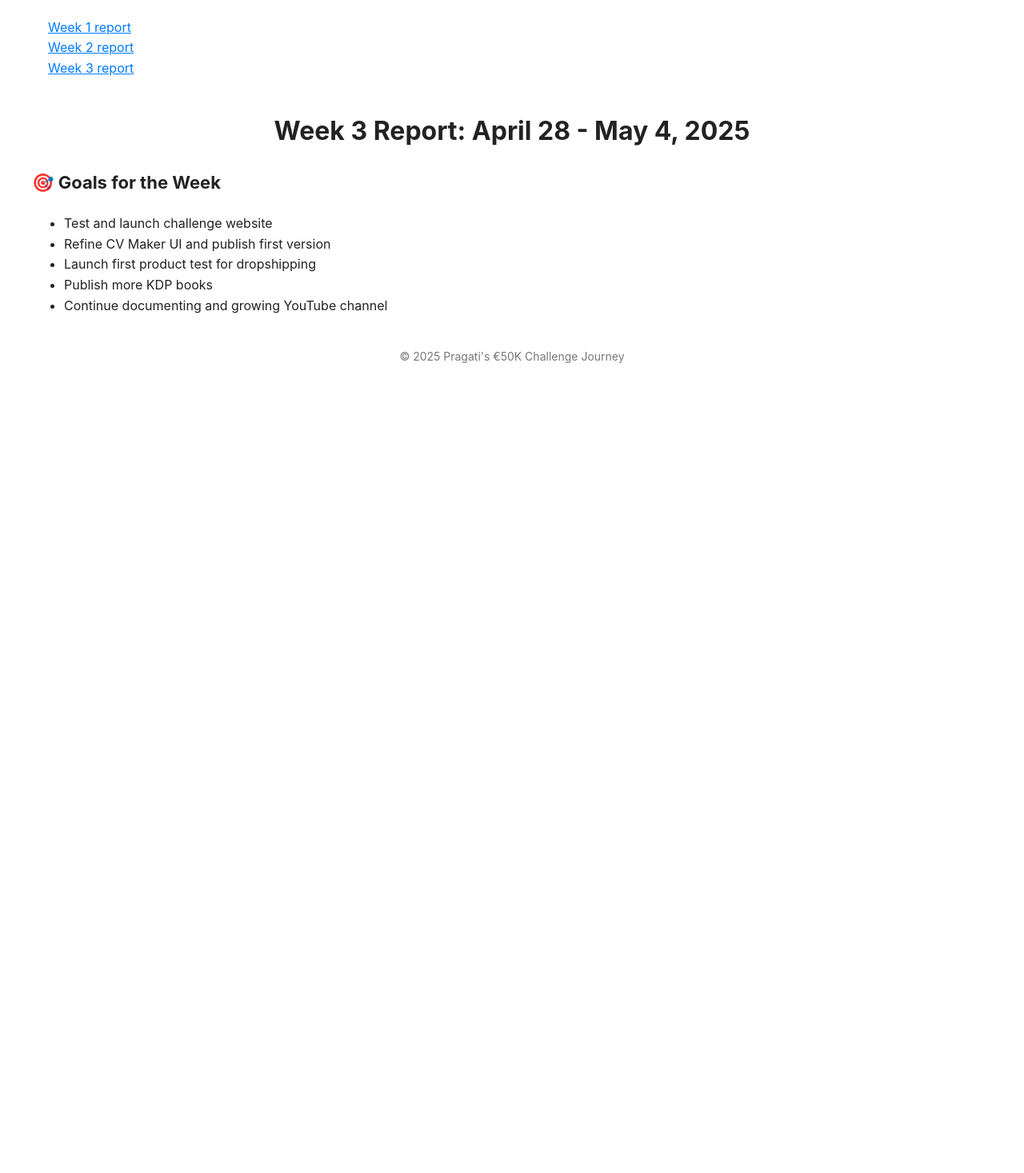
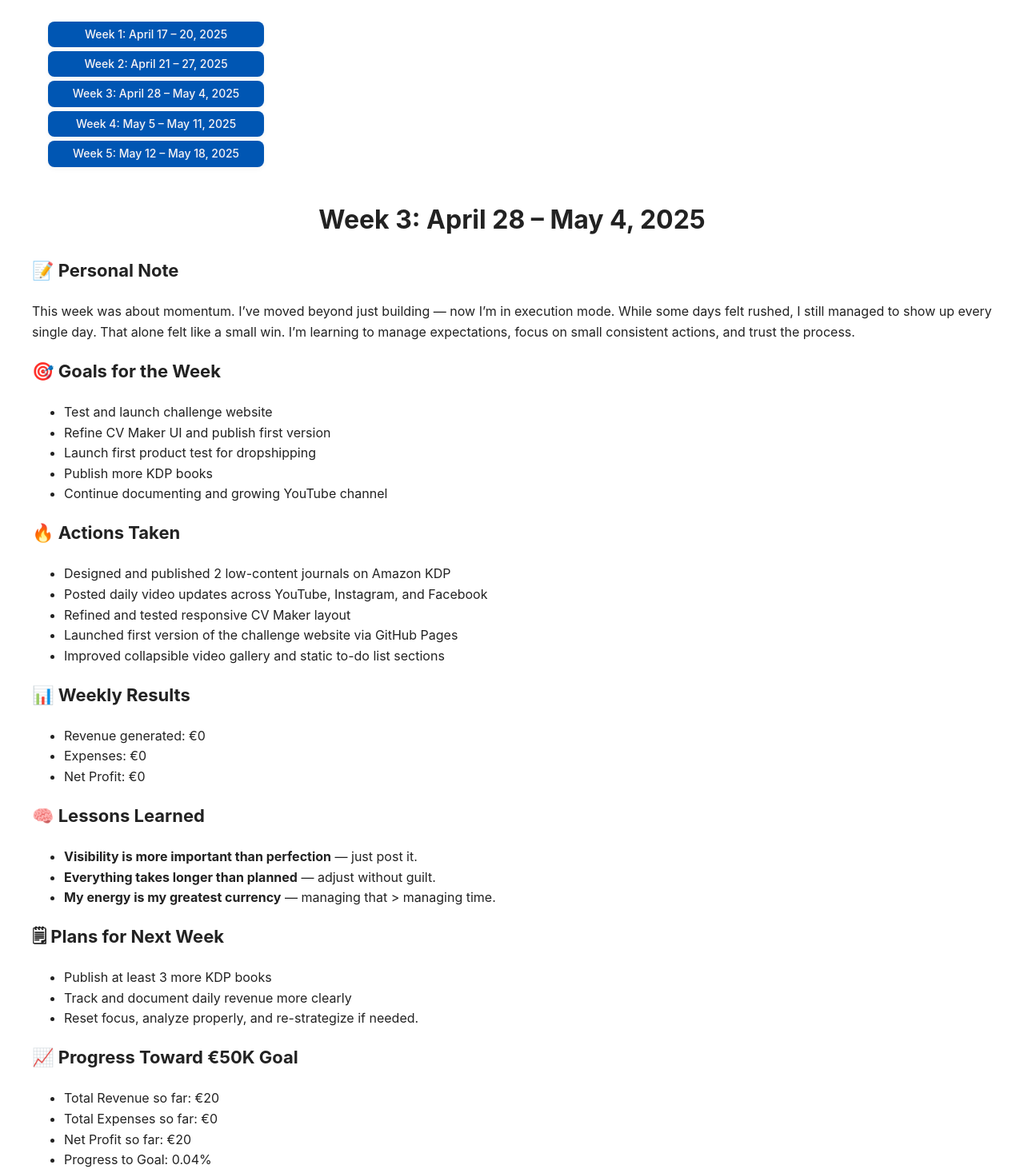
Before and after one commit to pragatibhandari/50k-challenge, a plain HTML site: page weekly-reports/week3.html in a window 1280 px wide. Shown: the part 60-1527 px from the top of the page at 80% size. Before the commit the page ends 800 px from the top, so only its background shows below. Drawn offline with Linux system fonts and the light colour scheme.

Commit message:
week 3 added

```diff
--- a/style.css
+++ b/style.css
@@ -764,3 +764,23 @@ summary::-webkit-details-marker {
     grid-template-columns: 1fr;
   }
 }
+
+.report-button {
+  display: inline-block;
+  background-color: var(--primary-dark);
+  color: #faf5f5;
+  padding: 5px 10px;
+  border-radius: 8px;
+  text-decoration: none;
+  font-weight: 500;
+  font-size: 14px;
+  transition: background-color 0.3s ease;
+  box-shadow: 0 2px 6px rgba(0,0,0,0.05);
+  margin-top: 5px;
+  width: 250px;
+  text-align: center;
+}
+
+.report-button:hover {
+  background-color: var(--primary-color);
+}
--- a/weekly-reports/week3.html
+++ b/weekly-reports/week3.html
@@ -19,14 +19,24 @@
 
   <div class="report-list">
     <ul>
-      <li><a href="week1.html" target ="_blank">Week 1 report</a></li>
-      <li><a href="week2.html" target ="_blank">Week 2 report</a></li>
-      <li><a href="week3.html" target ="_blank">Week 3 report</a></li>
+      <li><a href="week1.html" class="report-button">Week 1: April 17 – 20, 2025</a></li>
+      <li><a href="week2.html" class="report-button">Week 2: April 21 – 27, 2025</a></li>
+      <li><a href="week3.html" class="report-button">Week 3: April 28 – May 4, 2025</a> </li>
+      <li><a href="week4.html" class="report-button">Week 4: May 5 – May 11, 2025</a> </li>
+      <li><a href="week5.html" class="report-button">Week 5: May 12 – May 18, 2025</a> </li>
+
+
     </ul>
   </div>
 
-  <main>
-    <h1>Week 3 Report: April 28 - May 4, 2025</h1>
+
+ <main>
+    <h1>Week 3: April 28 – May 4, 2025</h1>
+
+    <section class="report-section">
+      <h2>📝 Personal Note</h2>
+      <p>This week was about momentum. I’ve moved beyond just building — now I’m in execution mode. While some days felt rushed, I still managed to show up every single day. That alone felt like a small win. I’m learning to manage expectations, focus on small consistent actions, and trust the process.</p>
+    </section>
 
     <section class="report-section">
       <h2>🎯 Goals for the Week</h2>
@@ -39,10 +49,58 @@
       </ul>
     </section>
 
+    <section class="report-section">
+      <h2>🔥 Actions Taken</h2>
+      <ul>
+        <li>Designed and published 2 low-content journals on Amazon KDP</li>
+        <li>Posted daily video updates across YouTube, Instagram, and Facebook</li>
+        <li>Refined and tested responsive CV Maker layout</li>
+        <li>Launched first version of the challenge website via GitHub Pages</li>
+        <li>Improved collapsible video gallery and static to-do list sections</li>
+      </ul>
+    </section>
+
+    <section class="report-section">
+      <h2>📊 Weekly Results</h2>
+      <ul>
+        <li>Revenue generated: €0</li>
+        <li>Expenses: €0</li>
+        <li>Net Profit: €0</li>
+      </ul>
+    </section>
+
+    <section class="report-section">
+      <h2>🧠 Lessons Learned</h2>
+      <ul>
+        <li><strong>Visibility is more important than perfection</strong> — just post it.</li>
+        <li><strong>Everything takes longer than planned</strong> — adjust without guilt.</li>
+        <li><strong>My energy is my greatest currency</strong> — managing that > managing time.</li>
+      </ul>
+    </section>
+
+    <section class="report-section">
+      <h2>🗒 Plans for Next Week</h2>
+      <ul>
+        <li>Publish at least 3 more KDP books</li>
+        <li>Track and document daily revenue more clearly</li>
+        <li>Reset focus, analyze properly, and re-strategize if needed.</li>
+      </ul>
+    </section>
+
+    <section class="report-section">
+      <h2>📈 Progress Toward €50K Goal</h2>
+      <ul>
+        <li>Total Revenue so far: €20</li>
+        <li>Total Expenses so far: €0</li>
+        <li>Net Profit so far: €20</li>
+        <li>Progress to Goal: 0.04%</li>
+      </ul>
+    </section>
   </main>
 
   <footer>
     <p>© 2025 Pragati's €50K Challenge Journey</p>
   </footer>
+
 </body>
 </html>
```
Also changed, not shown: about.html (+18 -12 lines), weekly-reports/week1.html (+3 -3 lines), weekly-reports/week2.html (+3 -3 lines).
